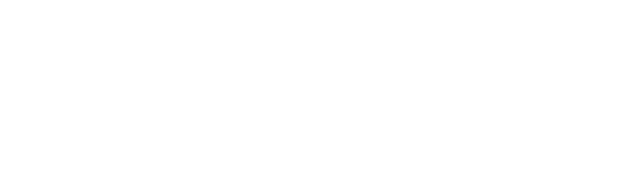
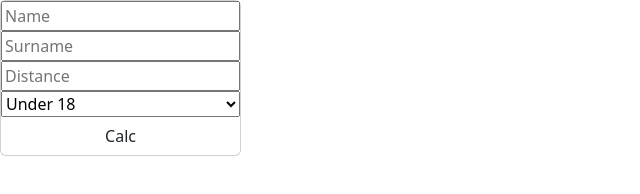
Before and after one commit to AnatoliyZakhryapin/js-biglietto-treno-form, a plain HTML site: page index.html in a window 1280 px wide. Shown: the whole page, without its empty margins (0-640 px from the left). Drawn offline with nearby package versions, Linux system fonts and the light colour scheme.

```diff
--- a/index.html
+++ b/index.html
@@ -9,6 +9,24 @@
 </head>
 <body>
 
+    <div class="conteiner">
+        <div class="row">
+            <div class="col-auto">
+                <div class="card">
+                    <input id="passengerName" name="Name" type="text" placeholder="Name">
+                    <input id="passengerSurname" name="passengerSurname" type="text" placeholder="Surname">
+                    <input id="distanceTrip" name="km" type="text" placeholder="Distance">
+                    <select id="discount" name="discount" >
+                        <option value="0">Under 18</option>
+                        <option value="1">Adult</option>
+                        <option value="2">Over 65</option>
+                    </select>
+                    <button class="btn">Calc</button>
+                </div>
+            </div>
+        </div>
+    </div>
+
     <script src="https://cdn.jsdelivr.net/npm/bootstrap@5.3.2/dist/js/bootstrap.bundle.min.js" integrity="sha384-C6RzsynM9kWDrMNeT87bh95OGNyZPhcTNXj1NW7RuBCsyN/o0jlpcV8Qyq46cDfL" crossorigin="anonymous"></script>
     <script src="./js/app.js"></script>
 </body>
```
